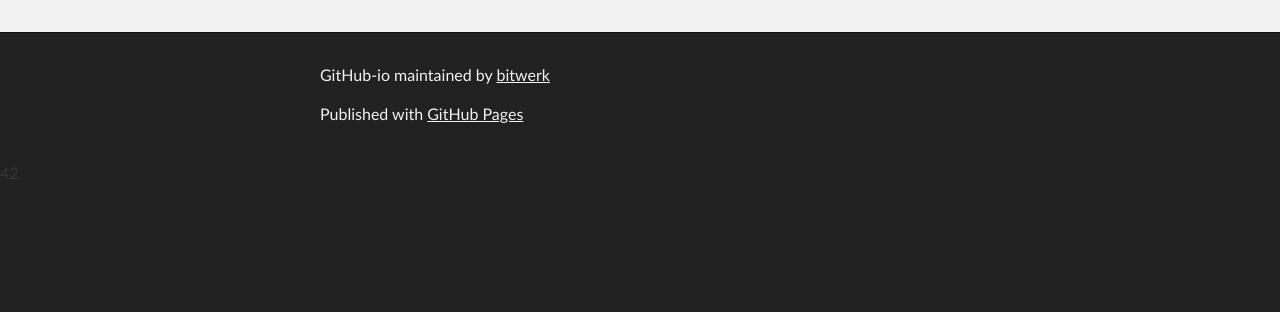
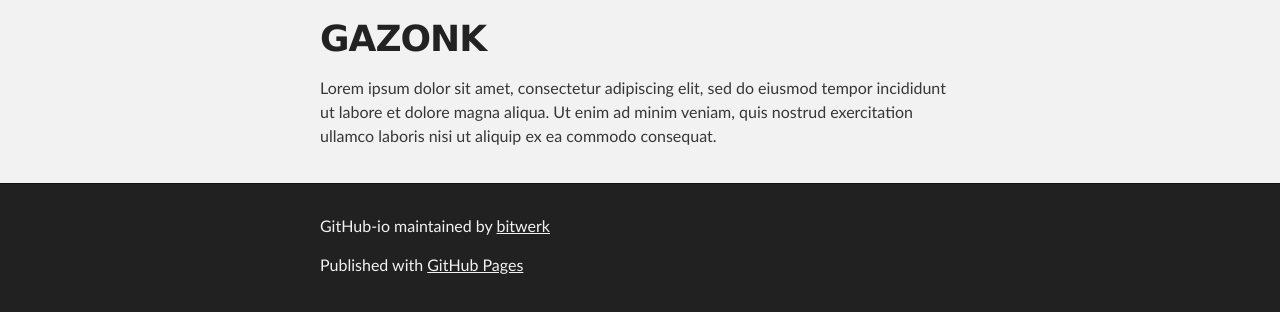
Before and after one commit to bitwerk/github-io, a plain HTML site: page index.html in a window 1280 px wide. Shown: the part 804-1116 px from the top of the page. Before the commit the page ends 989 px from the top, so only its background shows below. Drawn offline with Linux system fonts and the light colour scheme.

```diff
--- a/index.html
+++ b/index.html
@@ -50,6 +50,11 @@
 <a id="baz" class="anchor" href="#baz" aria-hidden="true"><span class="octicon octicon-link"></span></a>BAZ</h1>
 
 <p>Lorem ipsum dolor sit amet, consectetur adipiscing elit, sed do eiusmod tempor incididunt ut labore et dolore magna aliqua. Ut enim ad minim veniam, quis nostrud exercitation ullamco laboris nisi ut aliquip ex ea commodo consequat. </p>
+
+<h1>
+<a id="gazonk" class="anchor" href="#gazonk" aria-hidden="true"><span class="octicon octicon-link"></span></a>GAZONK</h1>
+
+<p>Lorem ipsum dolor sit amet, consectetur adipiscing elit, sed do eiusmod tempor incididunt ut labore et dolore magna aliqua. Ut enim ad minim veniam, quis nostrud exercitation ullamco laboris nisi ut aliquip ex ea commodo consequat. </p>
       </section>
     </div>
 
@@ -61,7 +66,6 @@
       </footer>
     </div>
 
-42
 
 
   </body>
--- a/params.json
+++ b/params.json
@@ -1 +1 @@
-{"name":"GitHub-io","tagline":"Just a simple POC","body":"# github-io\r\nGithub.io poc\r\n\r\n# FOO\r\nLorem ipsum dolor sit amet, consectetur adipiscing elit, sed do eiusmod tempor incididunt ut labore et dolore magna aliqua. Ut enim ad minim veniam, quis nostrud exercitation ullamco laboris nisi ut aliquip ex ea commodo consequat. \r\n\r\n# BAR\r\nLorem ipsum dolor sit amet, consectetur adipiscing elit, sed do eiusmod tempor incididunt ut labore et dolore magna aliqua. Ut enim ad minim veniam, quis nostrud exercitation ullamco laboris nisi ut aliquip ex ea commodo consequat. \r\n\r\n# BAZ\r\nLorem ipsum dolor sit amet, consectetur adipiscing elit, sed do eiusmod tempor incididunt ut labore et dolore magna aliqua. Ut enim ad minim veniam, quis nostrud exercitation ullamco laboris nisi ut aliquip ex ea commodo consequat. \r\n","google":"","note":"Don't delete this file! It's used internally to help with page regeneration."}
+{"name":"GitHub-io","tagline":"Just a simple POC","body":"# github-io\r\nGithub.io poc\r\n\r\n# FOO\r\nLorem ipsum dolor sit amet, consectetur adipiscing elit, sed do eiusmod tempor incididunt ut labore et dolore magna aliqua. Ut enim ad minim veniam, quis nostrud exercitation ullamco laboris nisi ut aliquip ex ea commodo consequat. \r\n\r\n# BAR\r\nLorem ipsum dolor sit amet, consectetur adipiscing elit, sed do eiusmod tempor incididunt ut labore et dolore magna aliqua. Ut enim ad minim veniam, quis nostrud exercitation ullamco laboris nisi ut aliquip ex ea commodo consequat. \r\n\r\n# BAZ\r\nLorem ipsum dolor sit amet, consectetur adipiscing elit, sed do eiusmod tempor incididunt ut labore et dolore magna aliqua. Ut enim ad minim veniam, quis nostrud exercitation ullamco laboris nisi ut aliquip ex ea commodo consequat. \r\n\r\n# GAZONK\r\nLorem ipsum dolor sit amet, consectetur adipiscing elit, sed do eiusmod tempor incididunt ut labore et dolore magna aliqua. Ut enim ad minim veniam, quis nostrud exercitation ullamco laboris nisi ut aliquip ex ea commodo consequat. \r\n","google":"","note":"Don't delete this file! It's used internally to help with page regeneration."}
```
